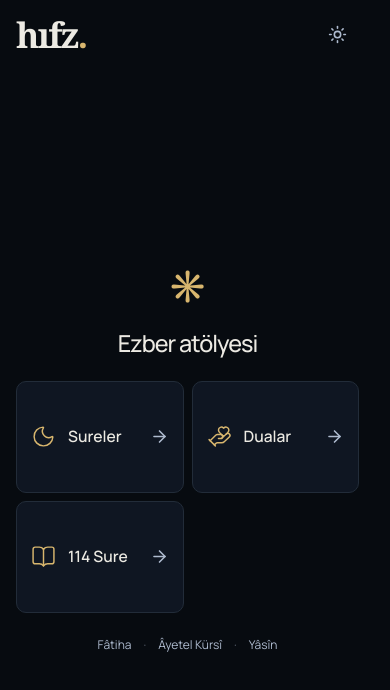
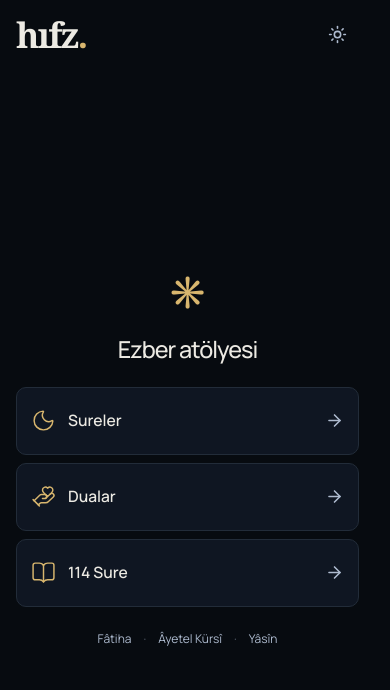
Before and after one commit to TahaFirat/hifz, a Next.js app: page / in a window 390 px wide. Shown: the top 690 px of the page. Built offline with nearby package versions, Linux system fonts and the light colour scheme.

Commit message:
Update Site source

```diff
--- a/app/mobile-first.css
+++ b/app/mobile-first.css
@@ -97,10 +97,10 @@
  .home-header{height:68px;padding-inline:max(16px,env(safe-area-inset-left))}
  .home-content{min-height:calc(100dvh - 68px);padding:22px max(16px,env(safe-area-inset-right)) max(32px,env(safe-area-inset-bottom)) max(16px,env(safe-area-inset-left))}
  .home-content>h1{font-size:clamp(23px,6vw,28px);line-height:1.3;margin-bottom:22px}
- .entry-grid{grid-template-columns:repeat(2,minmax(0,1fr));gap:8px}
- .entry-card{min-width:0;min-height:112px;padding:14px;gap:12px;border-radius:10px}
- .entry-card>span{font-size:clamp(14px,4vw,17px);overflow-wrap:anywhere}
- .entry-card>svg:last-child{right:12px;bottom:14px}
+ .entry-grid{grid-template-columns:minmax(0,1fr);gap:8px}
+ .entry-card{min-width:0;min-height:68px;padding:12px 14px;flex-direction:row;align-items:center;gap:12px;border-radius:10px}
+ .entry-card>span{font-size:clamp(15px,4vw,17px);overflow-wrap:anywhere}
+ .entry-card>svg:last-child{position:static;margin-left:auto}
  .quick-links{flex-wrap:wrap;gap:8px 12px;font-size:12px}
  .resume-link{min-height:44px}
 }
@@ -113,7 +113,7 @@
  .repetition-dots span{width:26px;height:26px}
  .view-toggles button{font-size:11px}
  .entry-grid{grid-template-columns:minmax(0,1fr)}
- .entry-card{min-height:68px;padding:12px 14px}
+ .entry-card{min-height:64px;padding:10px 12px}
 }
 
 @media(max-height:500px) and (orientation:landscape){
```
